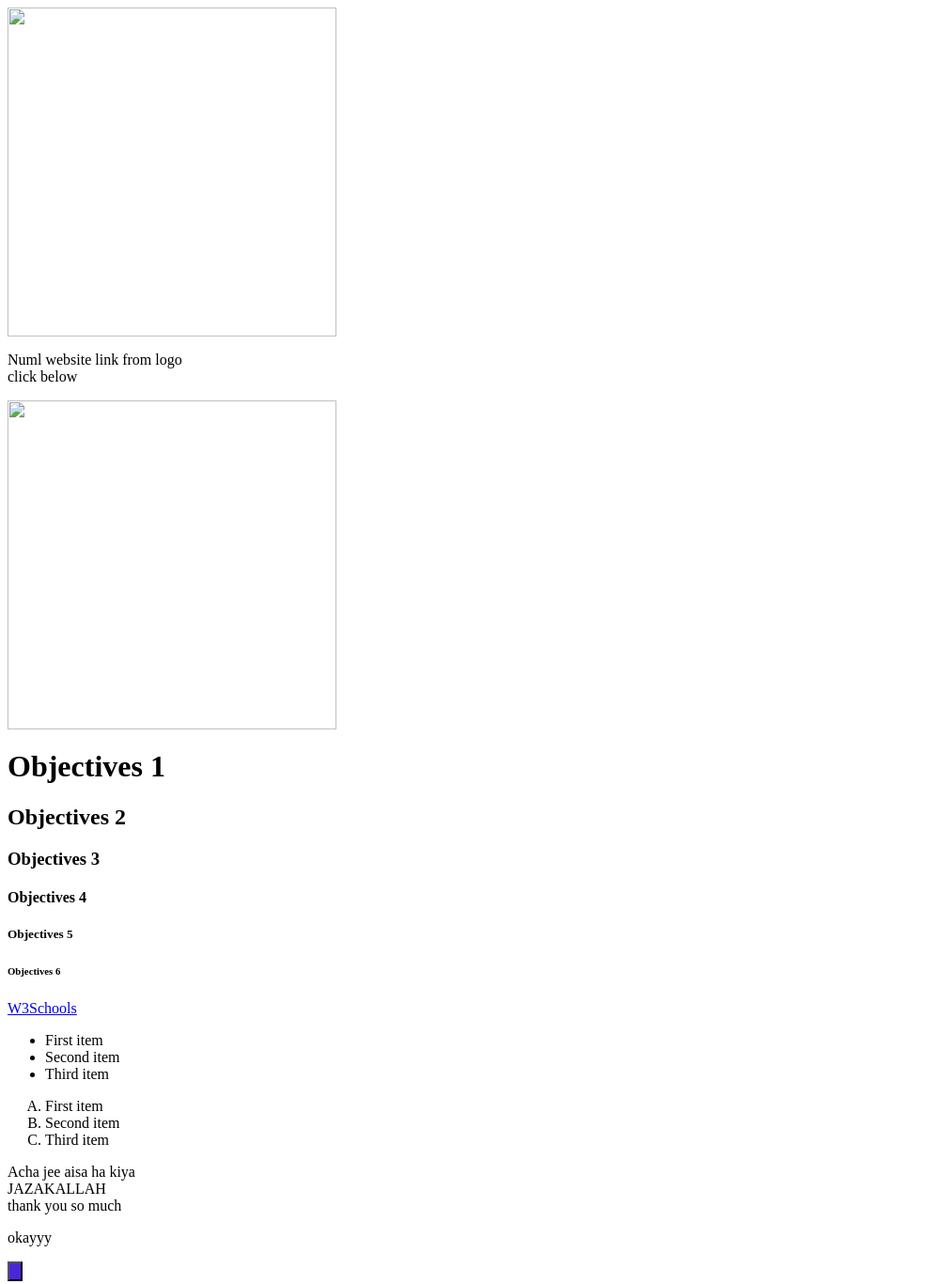
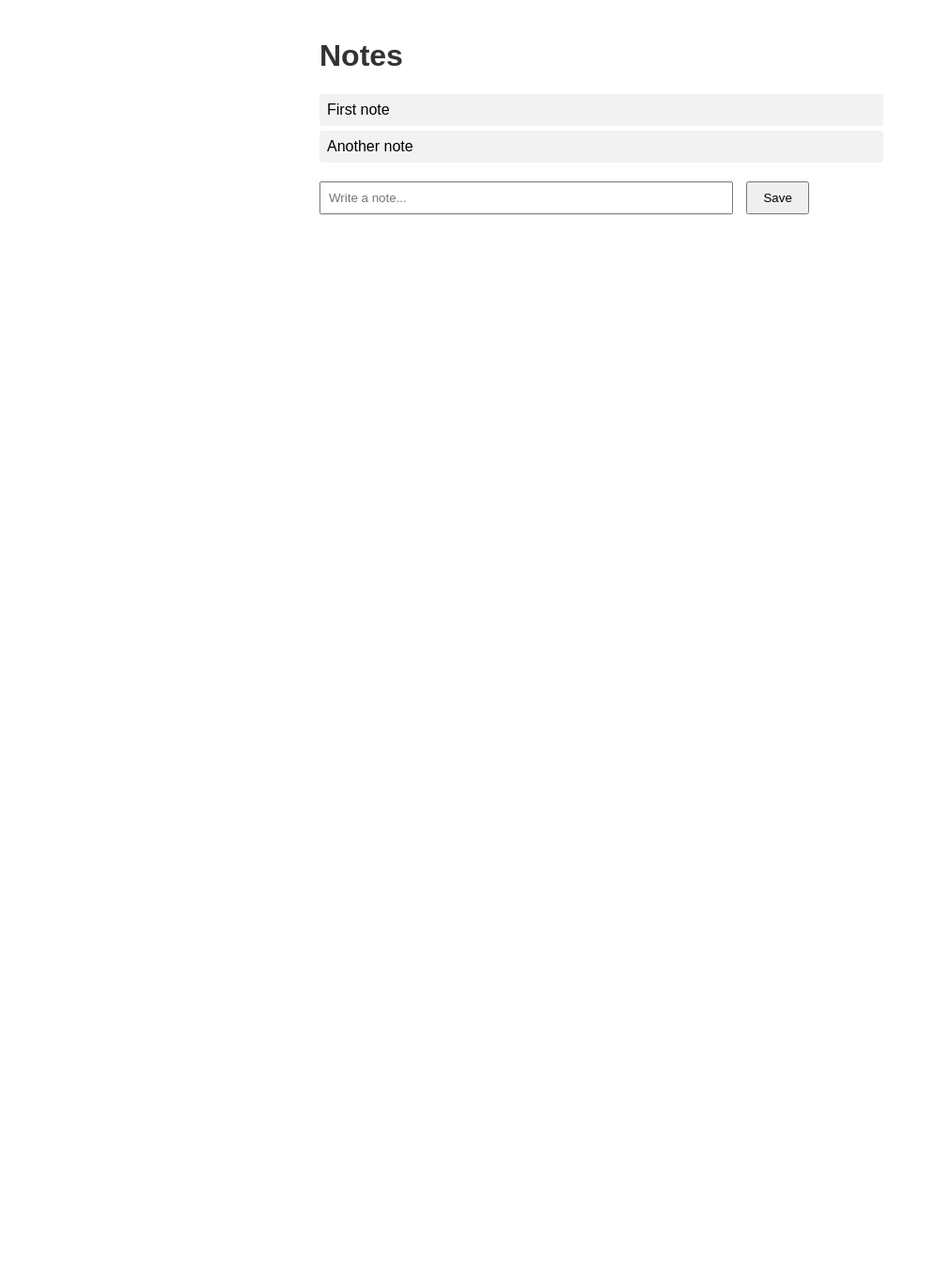
Before and after one commit to Muhammad-Abubakar-Saif001/Task0-Welcome, a plain HTML site: page index.html in a window 1280 px wide. Shown: the whole page at 94% size, without its empty margins (0-995 px from the left). After the commit the page ends 800 px from the top, so only its background shows below. Drawn offline with Linux system fonts and the light colour scheme.

Commit message:
Add files via upload

```diff
--- a/index.html
+++ b/index.html
@@ -1,40 +1,22 @@
-<html>
+<!DOCTYPE html>
+<html lang="en">
 <head>
-<title>Web Technology Lab1 BSCS-4</title>
+  <meta charset="UTF-8">
+  <title>Notes App</title>
+  <link rel="stylesheet" href="style.css">
 </head>
 <body>
+  <h1>Notes</h1>
 
-<img src = "yoooo.png" Widht = "250" height = "350" >
+  <ul id="notes-list">
+    <!-- Notes will be added here -->
+  </ul>
 
-<p>Numl website link from logo <br>click below<br></p>
+  <form id="note-form">
+    <input type="text" id="note-input" placeholder="Write a note..." required />
+    <button type="submit">Save</button>
+  </form>
 
-<a href="https://share.google/JCrqpBpMDN9uXk9mp" >
-    <img src = "yoooo.png" Widht = "250" height = "350" />
-</a>
-
-<h1>Objectives 1</h1>
-<h2>Objectives 2</h2>
-<h3>Objectives 3</h3>
-<h4>Objectives 4</h4>
-<h5>Objectives 5</h5>
-<h6>Objectives 6</h6>
-
-<a href="https://www.w3schools.com">W3Schools</a>
-
-<ul>
-  <li>First item</li>
-  <li>Second item</li>
-  <li>Third item</li>
-</ul>
-
-<ol type="A">
-  <li>First item</li>
-  <li>Second item</li>
-  <li>Third item</li>
-</ol>
-
-<p>Acha jee aisa ha kiya <br> JAZAKALLAH </br> thank you so much</p>
-<p>okayyy</p>
-<input type="button" style="border-radius: 60; background-color:rgb(72, 39, 216);" >
+  <script src="main.js"></script>
 </body>
 </html>
--- /dev/null
+++ b/main.js
@@ -0,0 +1,31 @@
+const form = document.getElementById('note-form');
+const input = document.getElementById('note-input');
+const notesList = document.getElementById('notes-list');
+
+let notes = [];
+
+function renderNotes() {
+  notesList.innerHTML = ''; // Clear previous notes
+
+  notes.forEach(note => {
+    const li = document.createElement('li');
+    li.textContent = note;
+    notesList.appendChild(li);
+  });
+}
+
+form.addEventListener('submit', function (e) {
+  e.preventDefault(); // Stop the form from reloading the page
+
+  const newNote = input.value.trim();
+  if (newNote !== '') {
+    notes.push(newNote);
+    input.value = '';
+    renderNotes();
+  }
+});
+
+// Optional: Add initial notes
+notes.push('First note');
+notes.push('Another note');
+renderNotes();
--- /dev/null
+++ b/style.css
@@ -0,0 +1,36 @@
+body {
+  font-family: sans-serif;
+  max-width: 600px;
+  margin: 0 auto;
+  padding: 20px;
+}
+
+h1 {
+  color: #333;
+}
+
+ul {
+  list-style-type: none;
+  padding: 0;
+}
+
+li {
+  padding: 8px;
+  background-color: #f2f2f2;
+  margin-bottom: 5px;
+  border-radius: 4px;
+}
+
+form {
+  margin-top: 20px;
+}
+
+input[type="text"] {
+  padding: 8px;
+  width: 70%;
+  margin-right: 10px;
+}
+
+button {
+  padding: 8px 16px;
+}
```
